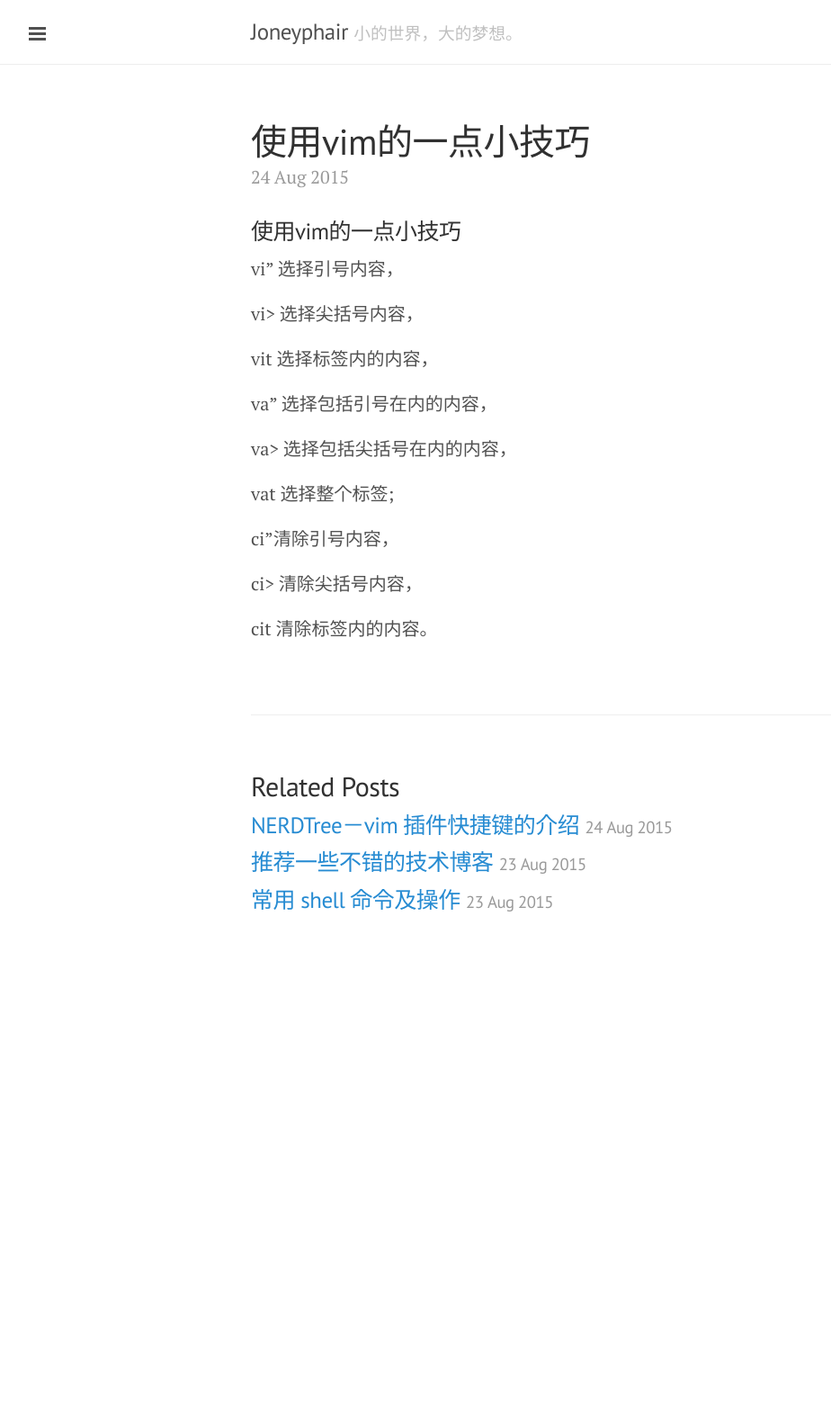
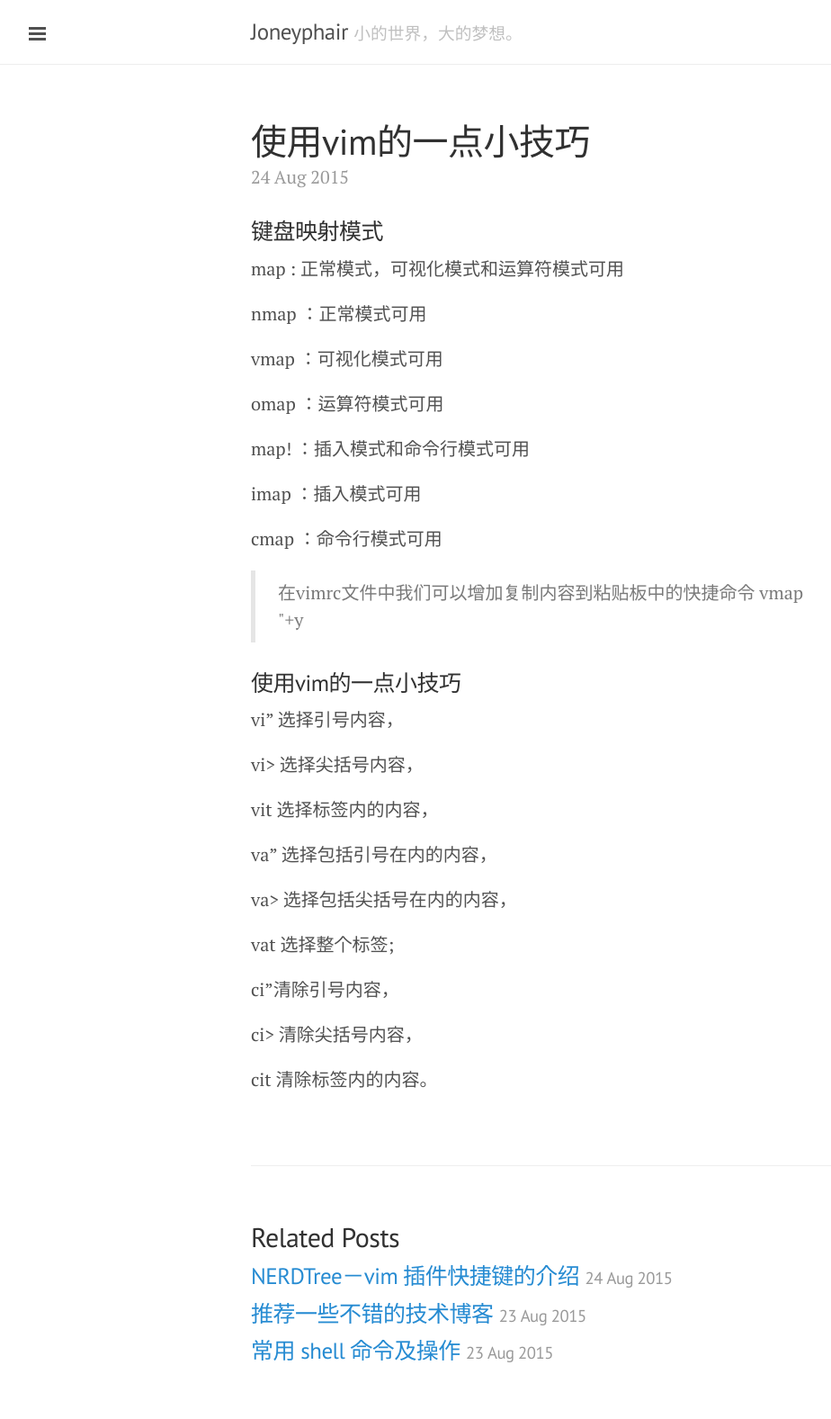
Before and after one commit to joneyphair/joneyphair.github.io, a Jekyll site: the page built from _posts/2015-08-24-vim高级命令.md, in a window 1280 px wide. Shown: the whole page at 90% size, without its empty margins (1-925 px from the left). Built offline with Jekyll 4.4.1, drawn with Linux system fonts in a browser that asks for light colours; Markdown is read by kramdown in place of the engine named in the settings; before the commit the page ends 1076 px from its top, so only the background shows below that.

Commit message:
修改vim文件

```diff
--- a/_posts/2015-08-24-vim高级命令.md
+++ b/_posts/2015-08-24-vim高级命令.md
@@ -2,6 +2,25 @@
 layout: post
 title: 使用vim的一点小技巧
 ---
+
+### 键盘映射模式
+
+map : 正常模式，可视化模式和运算符模式可用
+
+nmap ：正常模式可用
+
+vmap ：可视化模式可用
+
+omap ：运算符模式可用
+
+map! ：插入模式和命令行模式可用
+
+imap ：插入模式可用
+
+cmap ：命令行模式可用
+
+> 在vimrc文件中我们可以增加复制内容到粘贴板中的快捷命令
+> vmap <c-c> "+y
 
 ### 使用vim的一点小技巧
 
```
